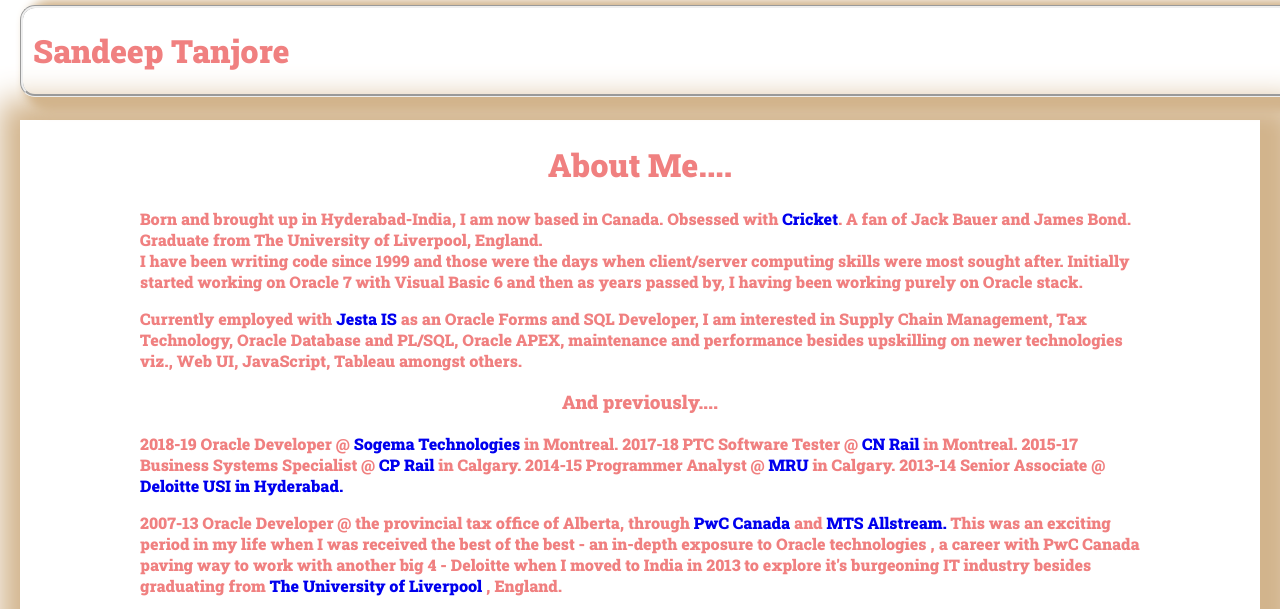
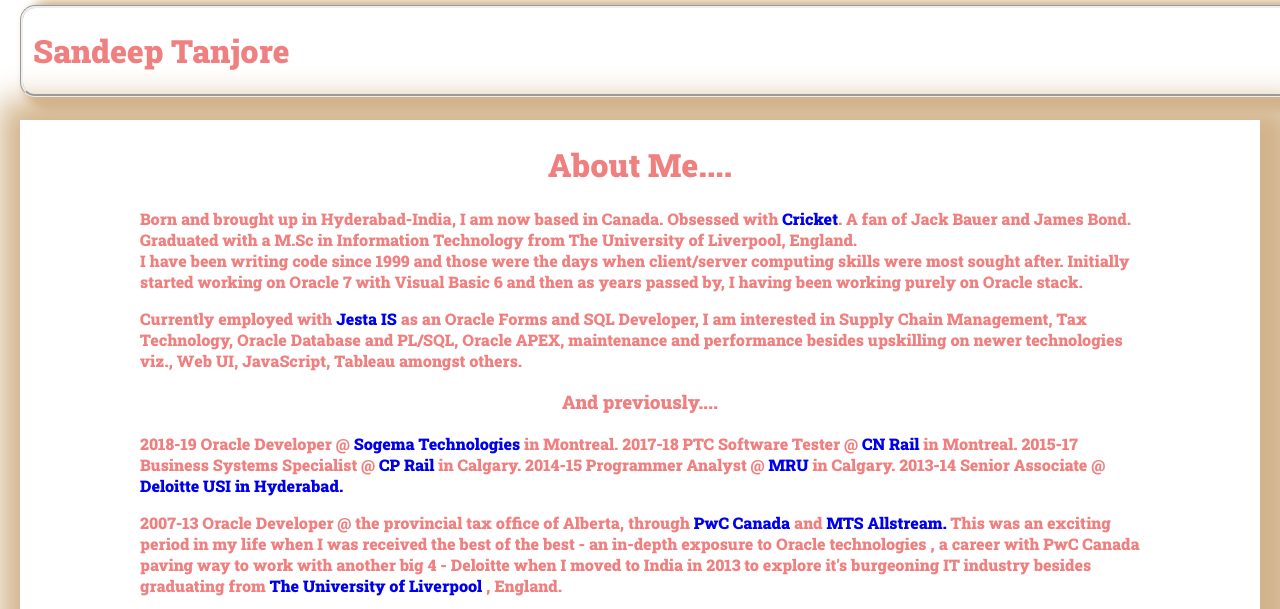
Before and after one commit to sandeeptanjore/sandeeptanjore.github.io, a plain HTML site: page aboutme.html in a window 1280 px wide. Shown: the top 609 px of the page. Drawn offline with Linux system fonts and the light colour scheme.

Commit message:
Update aboutme.html

```diff
--- a/aboutme.html
+++ b/aboutme.html
@@ -34,7 +34,7 @@
     -->
     <p>
         Born and brought up in Hyderabad-India, I am now based in Canada. Obsessed with <a href="https://www.lords.org/" target="_blank">Cricket</a>.
-        A fan of Jack Bauer and James Bond. Graduate from The University of Liverpool, England.<br/>I have been writing code since 1999
+        A fan of Jack Bauer and James Bond. Graduated with a M.Sc in Information Technology from The University of Liverpool, England.<br/>I have been writing code since 1999
         and those were the days when client/server computing skills were most sought after. Initially started working on Oracle 7 with Visual Basic 6 and then
         as years passed by, I having been working purely on Oracle stack.<br/>
     </p>
```
